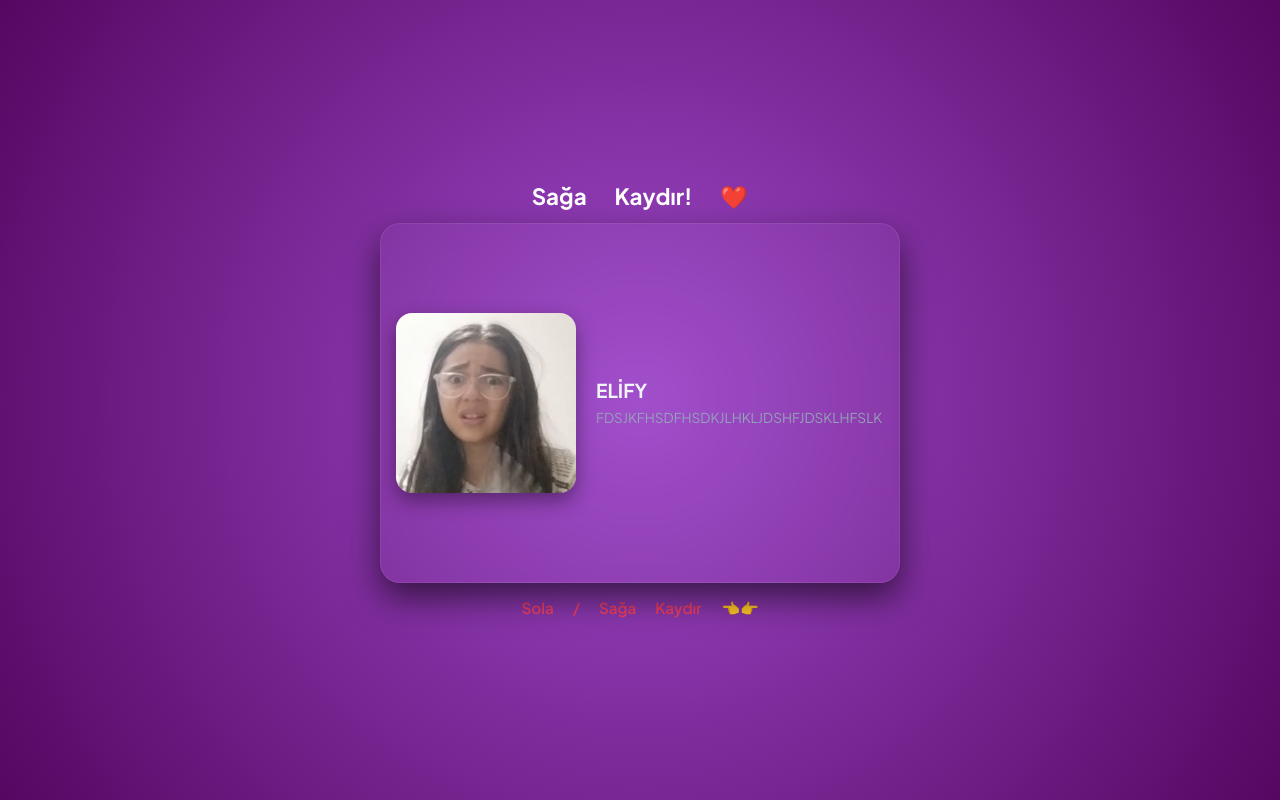
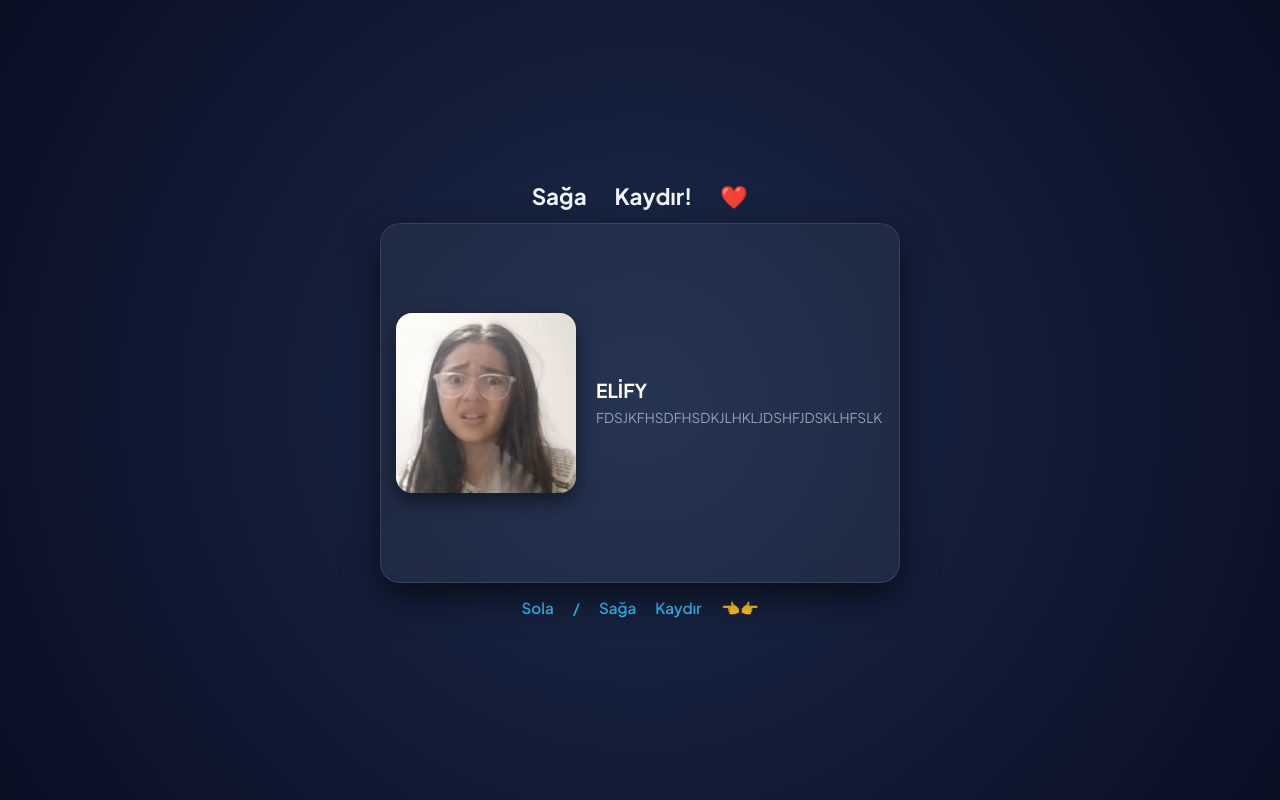
Before and after one commit to YusufBeraSERT/MY-TW-N-, a Flask app: page / in a window 1280 px wide. Run offline with Flask 3, Linux system fonts and the light colour scheme; some web fonts are replaced.

Commit message:
Update style.css

```diff
--- a/static/style.css
+++ b/static/style.css
@@ -8,11 +8,11 @@
 body {
   font-family: 'Noto Color Emoji', 'Plus Jakarta Sans', sans-serif;
 
-  /* Pürüzsüz Mor Arka Plan */
-  background-color: #581c87;
+  /* Görseldeki Koyu Lacivert Arka Plan */
+  background-color: #0e1738;
 
-  /* Pembe Nokta Nokta Süs Deseni */
-  background-image: radial-gradient(#f472b6 1.5px, transparent 1.5px);
+  /* Laciverte Uyumlu Yumuşak Mavi Nokta Deseni */
+  background-image: radial-gradient(#3b82f6 1.5px, transparent 1.5px);
   background-size: 24px 24px;
 
   color: #fff;
@@ -41,13 +41,14 @@ body {
 
 /* --- 1. SAYFA: SLIDER --- */
 #page-slider {
-  background: radial-gradient(circle at center, #9f4acc 0%, #550761 100%);
+  background: radial-gradient(circle at center, #1b2a4a 0%, #0a0f24 100%);
 }
 
 .header-title {
   font-size: 1.4rem;
   margin-bottom: 12px;
   font-weight: 700;
+  color: #f1f5f9;
 }
 
 .slider-box {
@@ -59,9 +60,10 @@ body {
   border-radius: 20px;
   overflow: hidden;
   box-shadow: 0 15px 35px rgba(0, 0, 0, 0.6);
-  background: rgba(255, 255, 255, 0.03);
+  /* Görseldeki karta uygun şeffaf koyu ton ve cam efekti */
+  background: rgba(255, 255, 255, 0.05);
   backdrop-filter: blur(12px);
-  border: 1px solid rgba(255, 255, 255, 0.08);
+  border: 1px solid rgba(255, 255, 255, 0.1);
 }
 
 .track {
@@ -89,7 +91,7 @@ body {
   max-height: 180px;
   object-fit: cover;
   border-radius: 16px;
-  box-shadow: 0 8px 20px rgba(0, 0, 0, 0.4);
+  box-shadow: 0 8px 20px rgba(0, 0, 0, 0.5);
 }
 
 .slide-content {
@@ -99,7 +101,7 @@ body {
 .slide h3 {
   font-size: 1.2rem;
   margin-bottom: 6px;
-  color: #f1f5f9;
+  color: #ffffff;
 }
 
 .slide p {
@@ -111,22 +113,27 @@ body {
 .swipe-hint {
   margin-top: 15px;
   font-size: 0.95rem;
-  color: #f43f5e;
+  color: #38bdf8; /* Koyu laciverte daha uygun canlı açık mavi */
   font-weight: 600;
 }
 
 .next-btn {
   margin-top: 15px;
   padding: 10px 28px;
-  background: #f43f5e;
+  background: #2563eb;
   color: white;
   border: none;
   border-radius: 25px;
   font-weight: 700;
   font-size: 0.95rem;
   cursor: pointer;
-  box-shadow: 0 4px 15px rgba(244, 63, 94, 0.4);
+  box-shadow: 0 4px 15px rgba(37, 99, 235, 0.4);
   display: none;
+  transition: background 0.3s ease;
+}
+
+.next-btn:hover {
+  background: #1d4ed8;
 }
 
 @media (max-aspect-ratio: 1/1) {
```
Also changed, not shown: other parts of static/style.css (+28 -25 lines).
